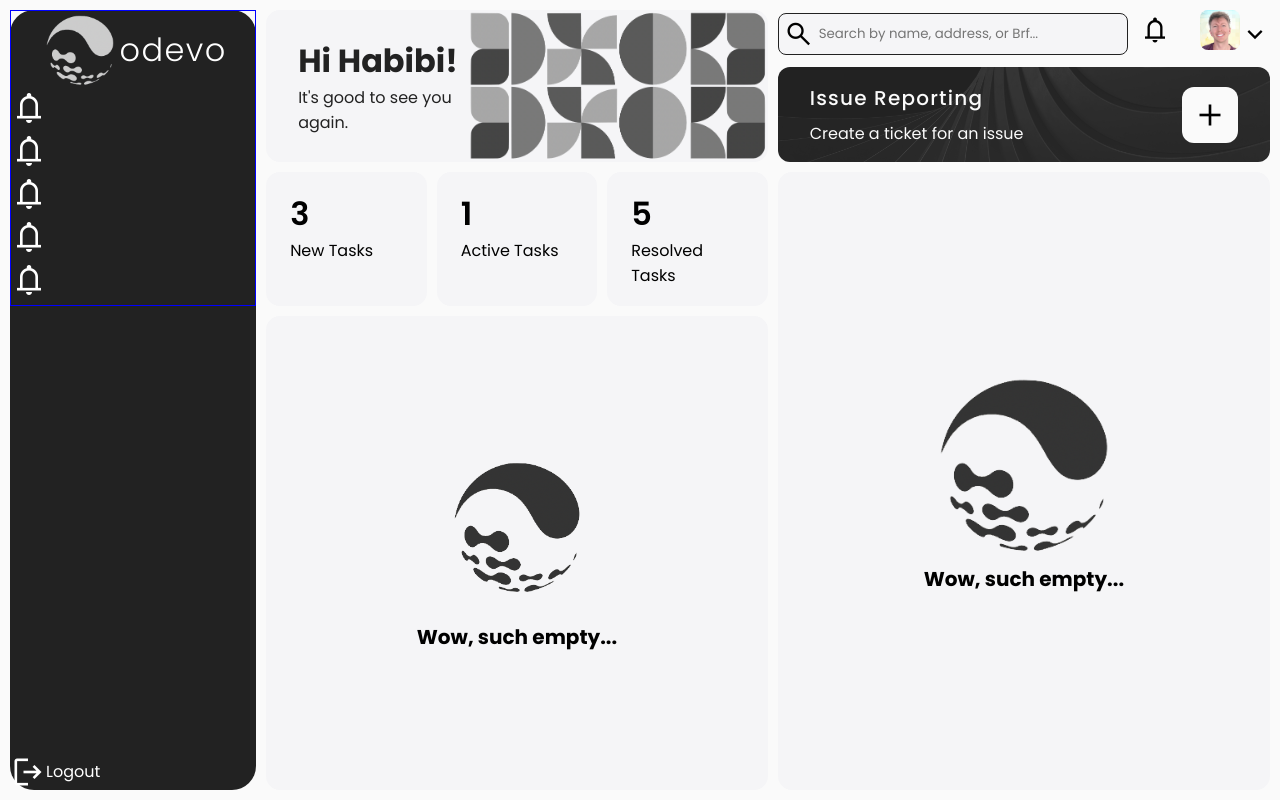
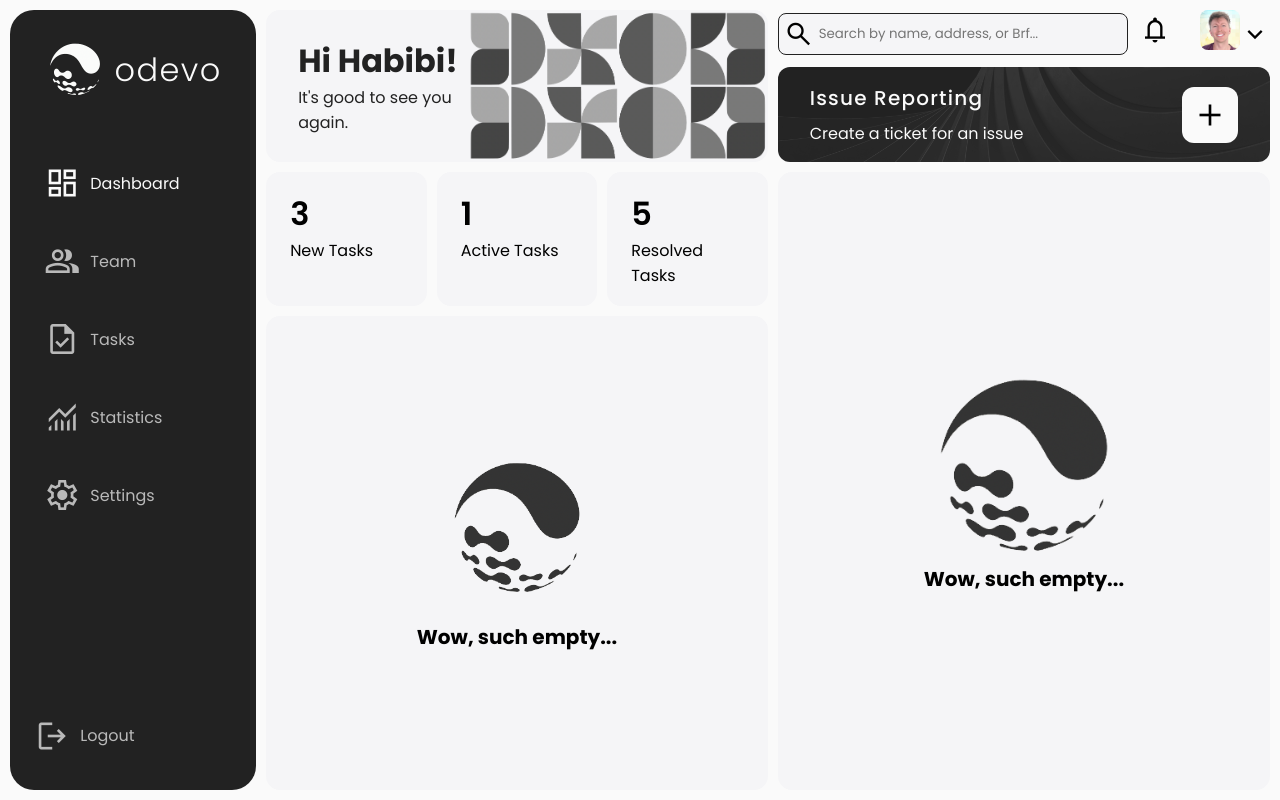
Before and after one commit to FredrikRidderfalk/odevo-issue-management-app, an Angular app: page / in a window 1280 px wide. Built offline with nearby package versions, Linux system fonts and the light colour scheme.

Commit message:
update menu styling

```diff
--- a/src/app/Components/MenuComponent/app.menu.html
+++ b/src/app/Components/MenuComponent/app.menu.html
@@ -1,30 +1,33 @@
 <div class="container__menu">
-  <div class="container__menu-links">
   <div class="container__logo">
-      <img class="logo" src="/assets/odevo-logo.png" alt="Odevo logo" />
+    <img class="logo" src="/assets/odevo-logo-white.png" alt="Odevo logo" />
     <h1 class="odevo">{{ logoText }}</h1>
   </div>
 
   <div class="container__page-links">
-      <div class="container__notification">
-        <span class="material-symbols-outlined">notifications</span>
+    <div class="link">
+      <span class="material-symbols-outlined">dashboard</span>
+      <p>{{ dashboard }}</p>
     </div>
-      <div class="container__notification">
-        <span class="material-symbols-outlined">notifications</span>
+    <div class="link">
+      <span class="material-symbols-outlined">group</span>
+      <p>{{ team }}</p>
     </div>
-      <div class="container__notification">
-        <span class="material-symbols-outlined">notifications</span>
+    <div class="link">
+      <span class="material-symbols-outlined">task</span>
+      <p>{{ tasks }}</p>
     </div>
-      <div class="container__notification">
-        <span class="material-symbols-outlined">notifications</span>
+    <div class="link">
+      <span class="material-symbols-outlined">monitoring</span>
+      <p>{{ statistics }}</p>
     </div>
-      <div class="container__notification">
-        <span class="material-symbols-outlined">notifications</span>
-      </div>
+    <div class="link">
+      <span class="material-symbols-outlined">settings</span>
+      <p>{{ settings }}</p>
     </div>
   </div>
 
-  <div class="container__logout">
+  <div class="link logout-link">
     <span class="material-symbols-outlined">logout</span>
     <p>{{ logOut }}</p>
   </div>
--- a/src/app/Components/MenuComponent/app.menu.sass
+++ b/src/app/Components/MenuComponent/app.menu.sass
@@ -2,7 +2,7 @@
 
 .container__menu
     background-color: $primary-black
-    color: #fff
+    color: $primary-white
     height: 100%
     display: flex
     flex-direction: column
@@ -11,17 +11,37 @@
     border-radius: 24px
 .container__logo
     @include flex-container
+    width: 100%
+    margin-top: rem(30)
 .material-symbols-outlined
     font-size: rem(36)
-    color: white
+    margin-right: rem(10)
 .logo
-    width: 80px
-    filter: invert(1)
+    width: 60px
 .odevo
     font-weight: 300
     letter-spacing: 1.4px
-.container__menu-links
-    width: 100%
-    border: 1px solid blue
-.container__logout
+    margin-left: rem(10)
+.container__page-links
+    margin-inline: auto
+    margin-bottom: auto
+    width: 90%
+.link
     @include flex-container
+    justify-content: flex-start
+    margin: rem(30) rem(10)
+    padding: rem(6) rem(12)
+    opacity: 0.7
+    border-radius: 20px
+    cursor: pointer
+    transition: transform 0.2s ease-out
+.link:hover
+    opacity: 1
+    background-color: $primary-darkgray
+    transform: scale(104%)
+.link:first-of-type
+    opacity: 1
+    margin-top: rem(60)
+.logout-link
+    margin-inline: auto
+    width: 90%
--- a/src/app/Components/MenuComponent/menu.component.ts
+++ b/src/app/Components/MenuComponent/menu.component.ts
@@ -8,5 +8,10 @@ import { Component } from "@angular/core";
 
 export class MenuComponent {
     logoText = "odevo"
+    dashboard = "Dashboard"
+    team = "Team"
+    tasks = "Tasks"
+    statistics = "Statistics"
+    settings = "Settings"
     logOut = "Logout"
 }
```
Also changed, not shown: src/assets/odevo-logo-white.png (added). Lines whose indentation alone changed are shown as unchanged.
